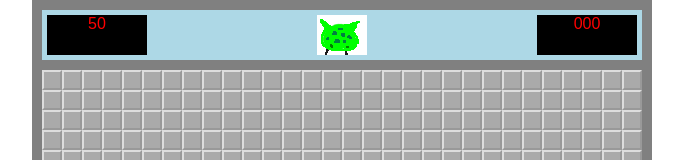
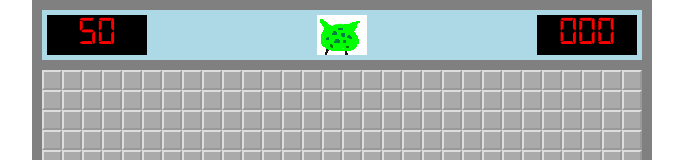
Before and after one commit to wyattis/minesweeper, a plain HTML site: page minesweeper.html in a window 1280 px wide. Shown: the top 160 px of the page, without its empty margins (298-981 px from the left). Drawn offline with nearby package versions, Linux system fonts and the light colour scheme; files that its build step writes are made by us from their sources; files whose address does not match are found by name.

Commit message:
Added digital font

```diff
--- a/css/minesweeper.scss
+++ b/css/minesweeper.scss
@@ -1,8 +1,13 @@
+@font-face {
+  font-family: "Clock";
+  src: url('fonts/digital-7.ttf') format("truetype");
+}
+
 html,body{
     margin: 0;
     height: 100vh;
     min-height: 800px;
-    font-family: arial;
+    font-family: 'Clock', arial;
 }
 
 $container-border: 10px;
@@ -66,13 +71,19 @@ $lightgrey-5: #949494;
     width: $minesweeper-width;
 }
 
+
+.clock-display{
+
+    width: 100px;
+    font-size: 40px;
+
+}
+
 #remaining-mines{
-    width: 100px;
     float: left;
 }
 
 #timer{
-    width: 100px;
     float: right;
 }
 
--- a/js/minesweeper.js
+++ b/js/minesweeper.js
@@ -126,12 +126,12 @@ var minesweeper = {
 
         // TODO: create the file menu
         var parent = document.getElementById('menu');
-        var dropDown
 
         // creates the HUD
         var parent = document.getElementById('stats');
         var div = document.createElement('div');
         div.id = 'remaining-mines';
+        div.classList.add('clock-display');
         div.innerHTML = m.remainingMines.toString();
         parent.appendChild(div);
 
@@ -141,6 +141,7 @@ var minesweeper = {
 
         div = document.createElement('div');
         div.id = 'timer';
+        div.classList.add('clock-display');
         div.innerHTML = '000';
         parent.appendChild(div);
 
```
Also changed, not shown: css/classic-theme.css (deleted), css/fonts/digital-7.ttf (added), css/minesweeper.css (deleted), 1 other file.
